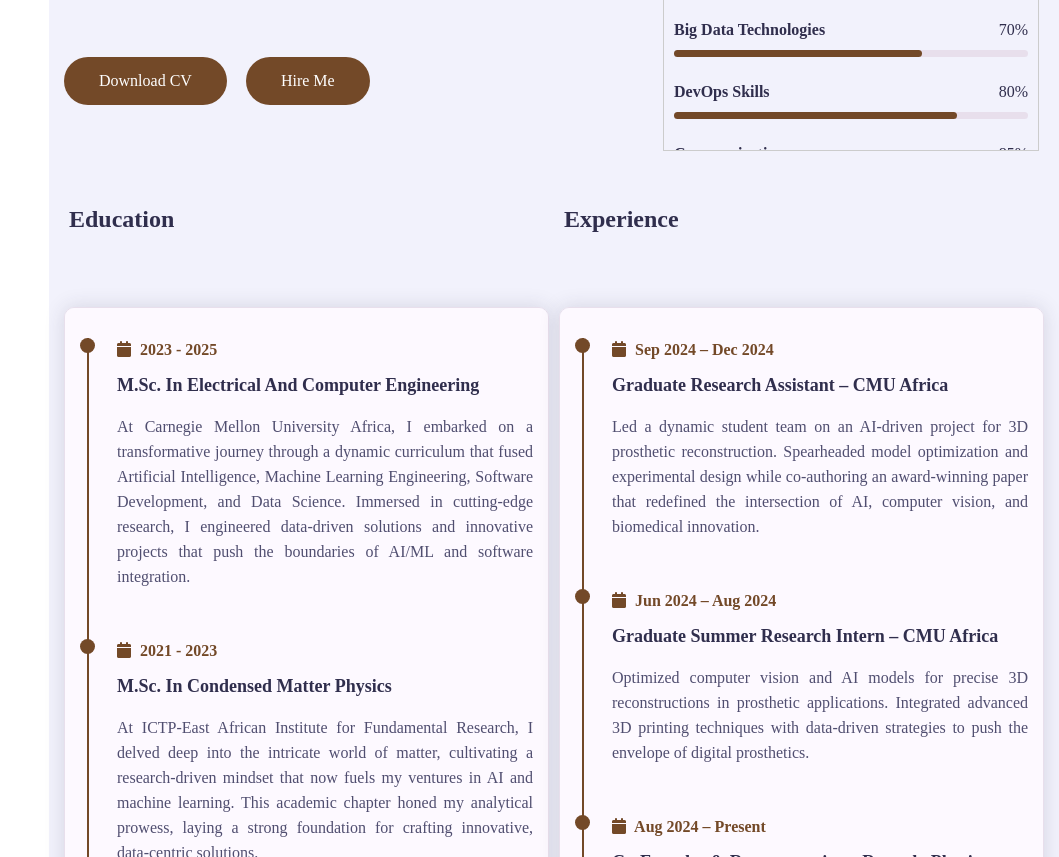
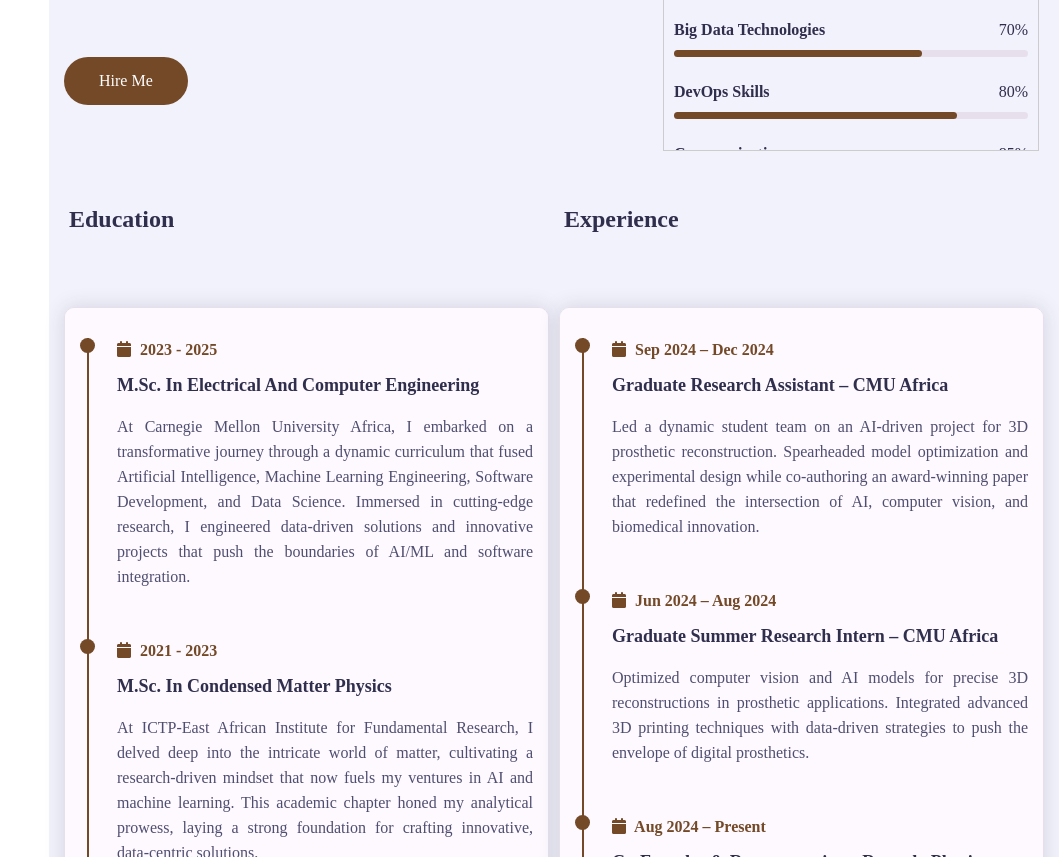
Before and after one commit to jbitsind/Tsk_Portfolio, a website built with Parcel: page src/index.html in a window 1280 px wide. Shown: the part 1485-2342 px from the top of the page, without its empty margins (221-1280 px from the left). Built offline with nearby package versions, Linux system fonts and the light colour scheme; a web font is replaced by a local one.

Commit message:
Update index.html

```diff
--- a/src/index.html
+++ b/src/index.html
@@ -113,7 +113,7 @@
                                     <div class="row">
                                         <div class="buttons padd-15">
                                             <!-- <a href="#" class="btn">Download CV</a> -->
-                                            <a href="./docs/CV_JeanRodrigueBitsindaIkuzwe.pdf" download="CV_Jean_Rodrigue_Bitsinda_Ikuzwe.pdf" class="btn">Download CV</a>
+                                            <!-- <a href="./docs/CV_JeanRodrigueBitsindaIkuzwe.pdf" download="CV_Jean_Rodrigue_Bitsinda_Ikuzwe.pdf" class="btn">Download CV</a> -->
 
                                             <a href="#contact" class="btn hire-me">Hire Me</a>
                                         </div>
```
